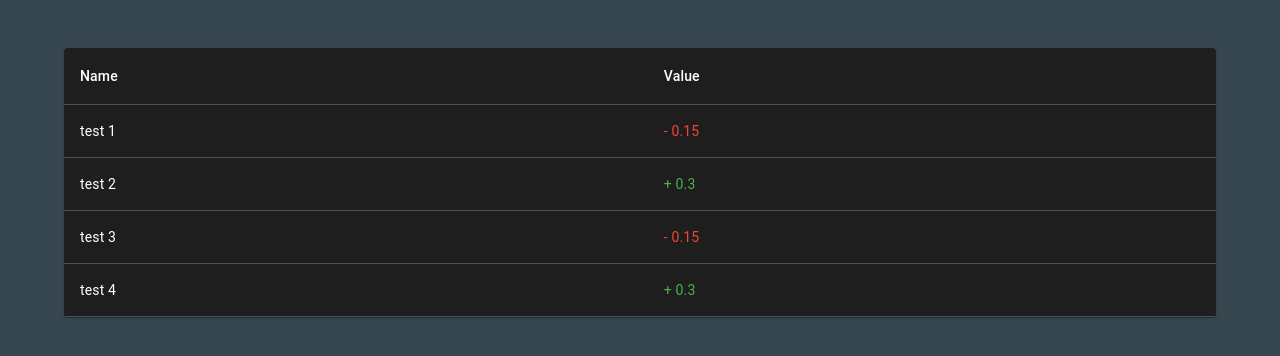
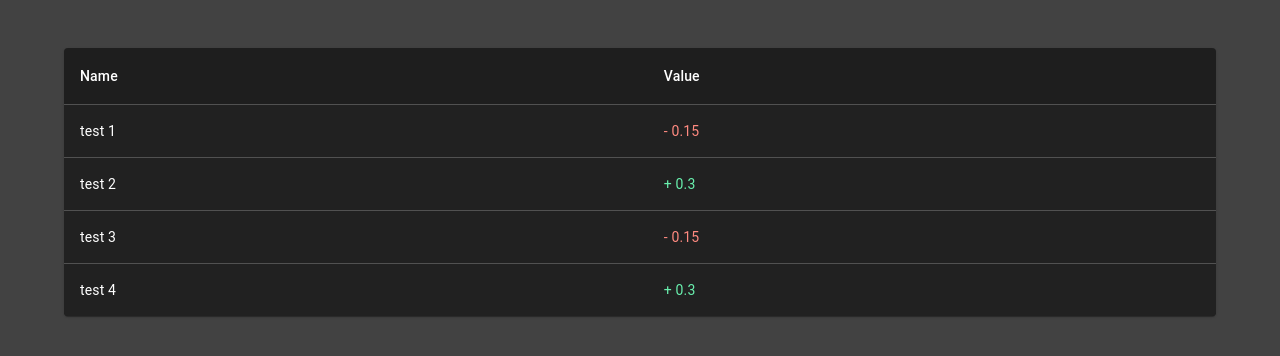
Before and after one commit to dominx99/wwsis-wallet-frontend, a React (Create React App) app: page / in a window 1280 px wide. Shown: the top 356 px of the page. Built offline with nearby package versions, Linux system fonts and the light colour scheme.

Commit message:
Update some theme

```diff
--- a/src/app/styled-components/themes.ts
+++ b/src/app/styled-components/themes.ts
@@ -1,7 +1,8 @@
-import { blueGrey, green, red } from "@mui/material/colors";
+import { green, grey, red } from "@mui/material/colors";
 
 export const darkTheme = {
-  background: blueGrey[800],
-  income: green[500],
-  expense: red[500],
-}
+  background: grey[800],
+  income: green.A200,
+  expense: red.A100,
+  dark: grey[900],
+};
--- a/src/components/transaction/Transaction.styles.ts
+++ b/src/components/transaction/Transaction.styles.ts
@@ -1,5 +1,14 @@
+import { TableRow } from '@mui/material'
 import styled from 'styled-components'
 
 export const TransactionSection = styled.section`
   padding-top: 3rem;
 `
+
+export const TransactionTableRow = styled(TableRow)`
+  background-color: ${props => props.theme.dark};
+
+  &:last-child td, &:last-child th {
+    border: 0;
+  }
+`
--- a/src/components/transaction/TransactionRow.tsx
+++ b/src/components/transaction/TransactionRow.tsx
@@ -1,5 +1,6 @@
-import { TableRow, TableCell } from "@mui/material";
+import { TableCell } from "@mui/material";
 import { FC } from "react";
+import { TransactionTableRow } from "./Transaction.styles";
 import TransactionValue from "./TransactionValue";
 
 export type TransactionType = {
@@ -17,7 +18,7 @@ export const isExpense = (transaction: TransactionType) => transaction.type ===
 
 const TransactionRow: FC<Props> = ({ transaction }) => {
   return (
-    <TableRow>
+    <TransactionTableRow>
       <TableCell>{transaction.name}</TableCell>
       <TableCell>
         <TransactionValue
@@ -25,7 +26,7 @@ const TransactionRow: FC<Props> = ({ transaction }) => {
           value={transaction.value}
         ></TransactionValue>
       </TableCell>
-    </TableRow>
+    </TransactionTableRow>
   );
 };
 
```
